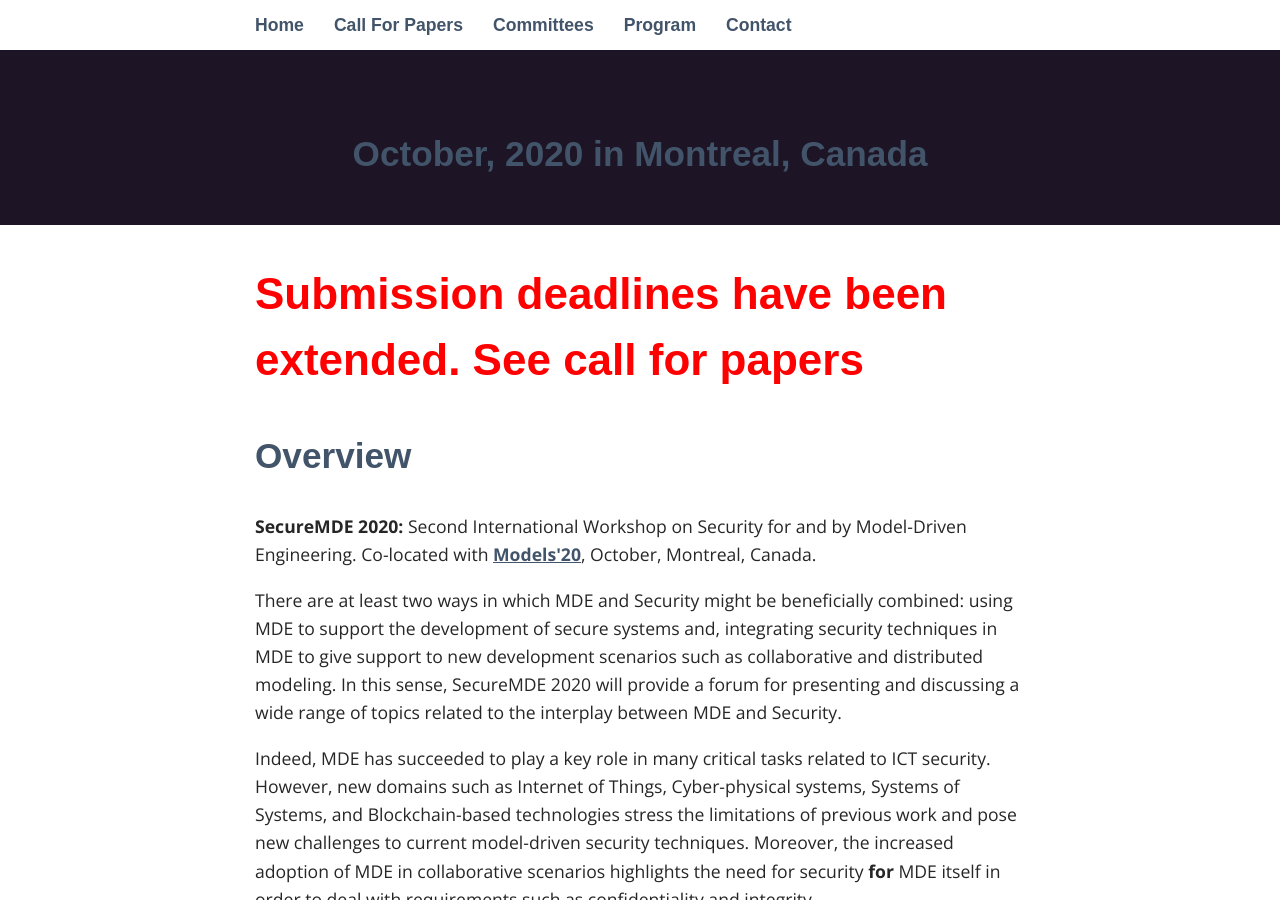
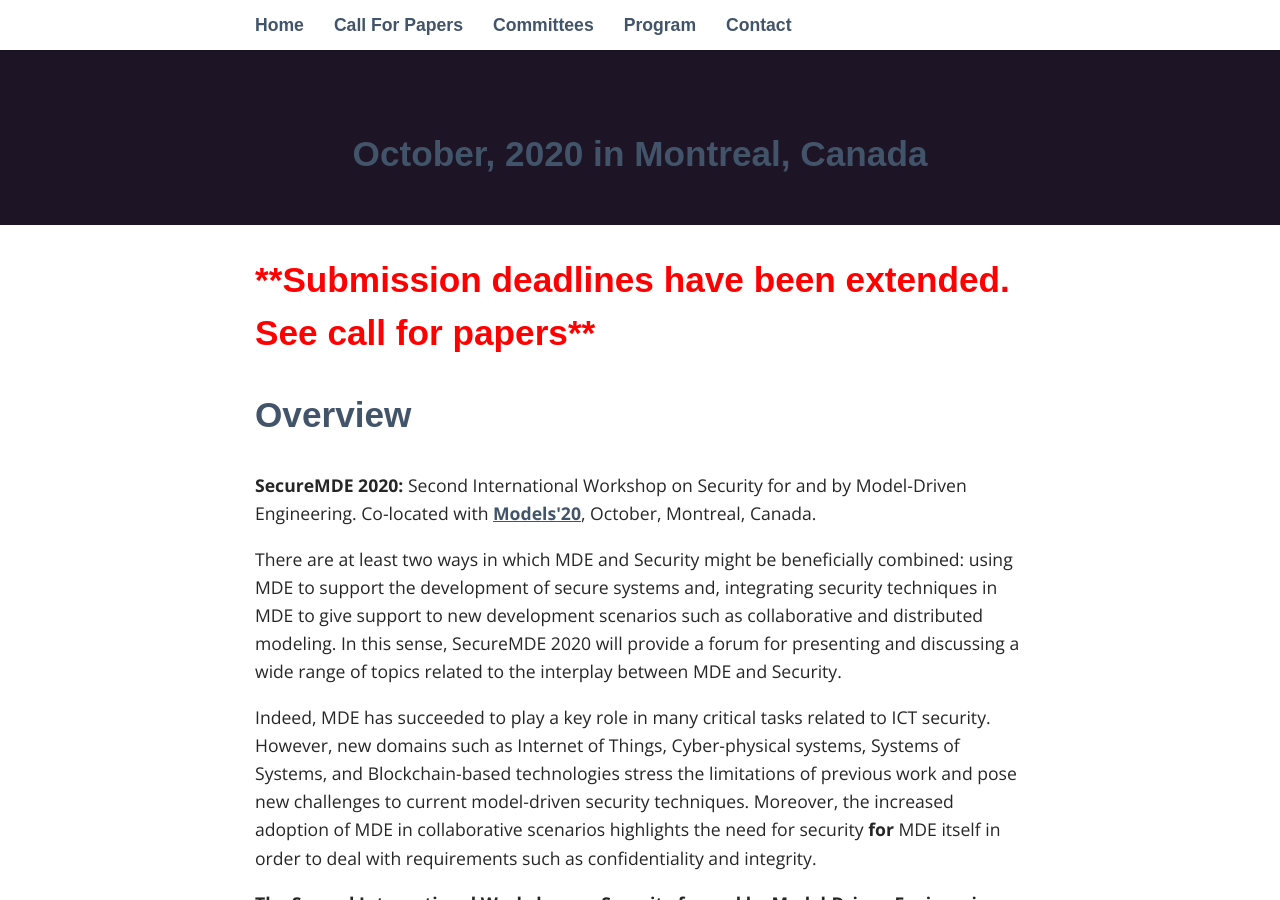
Before and after one commit to modelia/secure-mde-workshop, a Jekyll site: the page built from index.html, in a window 1280 px wide and 900 px high, scrolled down 409 px. Built offline with Jekyll 4.4.1, drawn with Linux system fonts in a browser that asks for light colours; some web fonts are replaced.

Commit message:
extending deadlines

```diff
--- a/index.html
+++ b/index.html
@@ -2,7 +2,7 @@
 layout: default
 ---
 
-<H1 style="color:#FF0000";> Submission deadlines have been extended. See call for papers </H1>
+<H2 style="color:#FF0000";> **Submission deadlines have been extended. See call for papers**</H2>
 
 <H2>Overview</H2>
 
```
